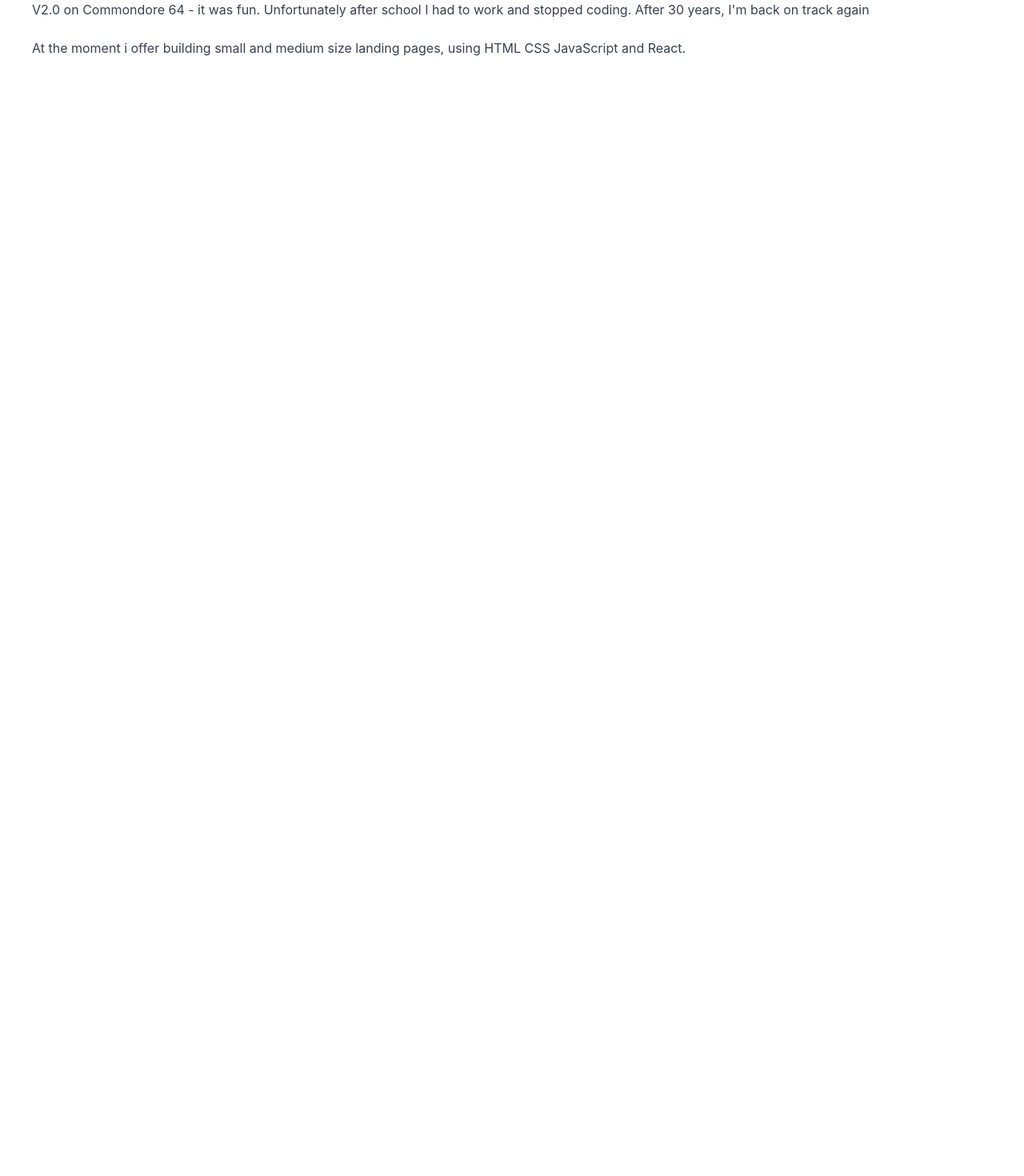
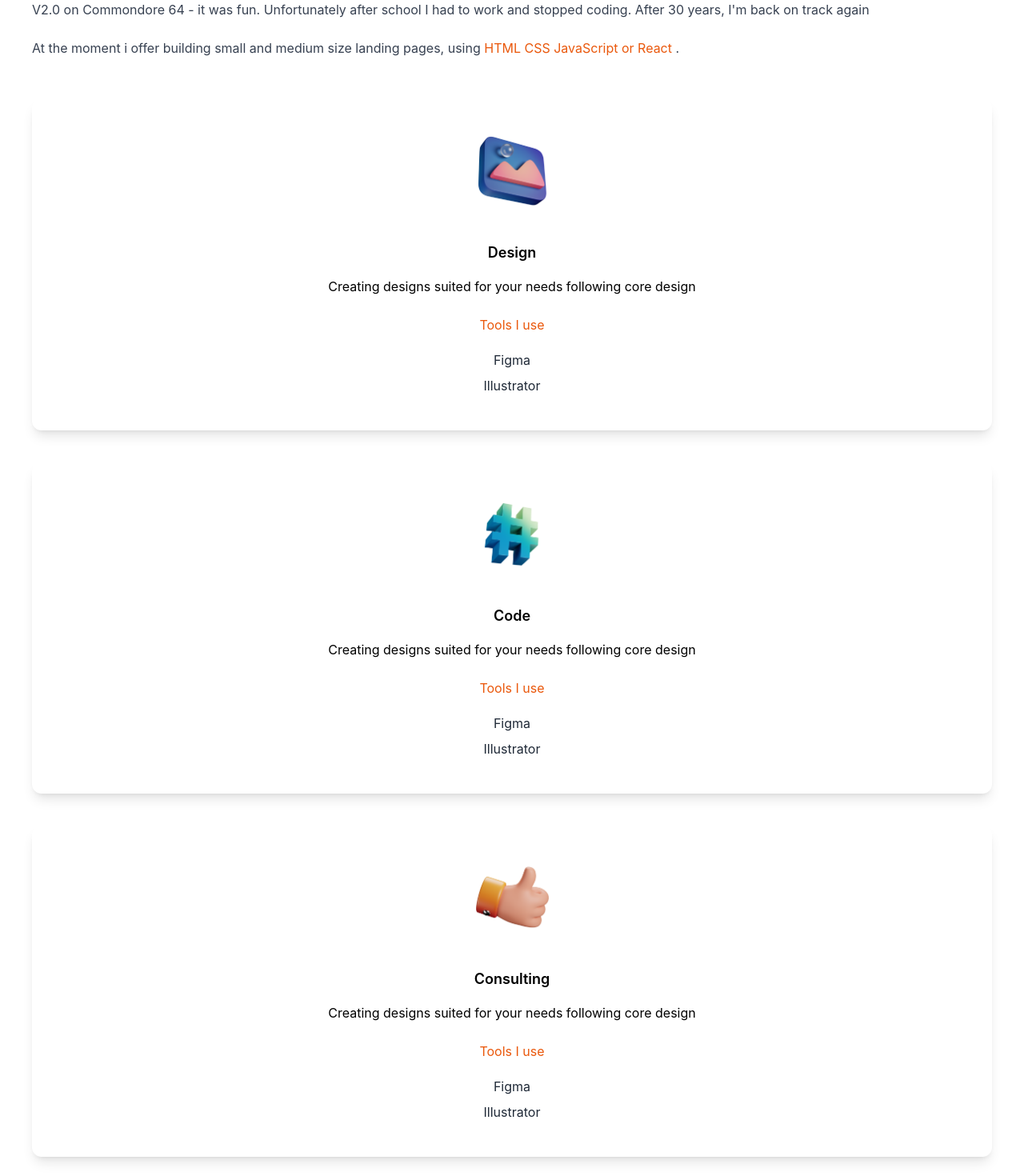
Before and after one commit to DJendryczka/dariusz-portfolio, a Next.js app: page / in a window 1280 px wide. Shown: the part 980-2450 px from the top of the page at 80% size. Before the commit the page ends 1064 px from the top, so only its background shows below. Built offline with nearby package versions, Linux system fonts and the light colour scheme.

Commit message:
Add 3 services csrd

```diff
--- a/pages/index.js
+++ b/pages/index.js
@@ -3,6 +3,9 @@ import {BsFillMoonStarsFill} from 'react-icons/bs';
 import {AiFillGithub, AiFillLinkedin, AiFillFacebook} from 'react-icons/ai'
 import Image from 'next/image'
 import deved from '../public/dev-ed-wave.png'
+import design from '../public/design.png'
+import code from '../public/code.png'
+import consulting from '../public/consulting.png'
 
 export default function Home() {
   return (
@@ -40,7 +43,39 @@ export default function Home() {
           <div>
             <h3 className=' text-3xl py-1'>About me</h3>
             <p className=' text-md py-2 leading-8 text-gray-700'>I was born i Poland, Gdansk in 1973. Currently i live in Sweden and learning to be <span className=' text-orange-600'>full stack developer</span> . I love to code, and i wrote my first code in 1989 in Basic V2.0 on Commondore 64 - it was fun. Unfortunately after school I had to work and stopped coding. After 30 years, I'm back on track again</p>
-            <p className=' text-md py-2 leading-8 text-gray-700'>At the moment i offer building small and medium size landing pages, using HTML CSS JavaScript and React.</p>
+            <p className=' text-md py-2 leading-8 text-gray-700'>At the moment i offer building small and medium size landing pages, using <span className=' text-orange-600'>HTML CSS JavaScript or React
+              </span> .</p>
+          </div>
+          <div>
+            <div className=' text-center shadow-lg p-10 rounded-xl my-10'>
+              <Image src={design} width={100} height={100} alt='Design logo' />
+              <h3 className=' text-lg font-semibold pt-8 pb-2'>Design</h3>
+              <p className=' py-2'>Creating designs suited for your needs following core design</p>
+              <h4 className=' text-orange-600 py-4'>Tools I use</h4>
+              <p className=' text-gray-800 py-1'>Figma</p>
+              <p className=' text-gray-800 py-1'>Illustrator</p>
+            </div>
+            <div className=' text-center shadow-lg p-10 rounded-xl my-10'>
+              <Image src={code} width={100} height={100} alt='Design logo' />
+              <h3 className=' text-lg font-semibold pt-8 pb-2'>Code</h3>
+              <p className=' py-2'>Creating designs suited for your needs following core design</p>
+              <h4 className=' text-orange-600 py-4'>Tools I use</h4>
+              <p className=' text-gray-800 py-1'>Figma</p>
+              <p className=' text-gray-800 py-1'>Illustrator</p>
+            </div>
+            <div className=' text-center shadow-lg p-10 rounded-xl my-10'>
+              <Image src={consulting} width={100} height={100} alt='Design logo' />
+              <h3 className=' text-lg font-semibold pt-8 pb-2'>Consulting</h3>
+              <p className=' py-2'>Creating designs suited for your needs following core design</p>
+              <h4 className=' text-orange-600 py-4'>Tools I use</h4>
+              <p className=' text-gray-800 py-1'>Figma</p>
+              <p className=' text-gray-800 py-1'>Illustrator</p>
+            </div>
+          </div>
+        </section>
+        <section>
+          <div>
+          <h3 className=' text-3xl py-1'>Portfolio</h3>
           </div>
         </section>
       </main>
```
